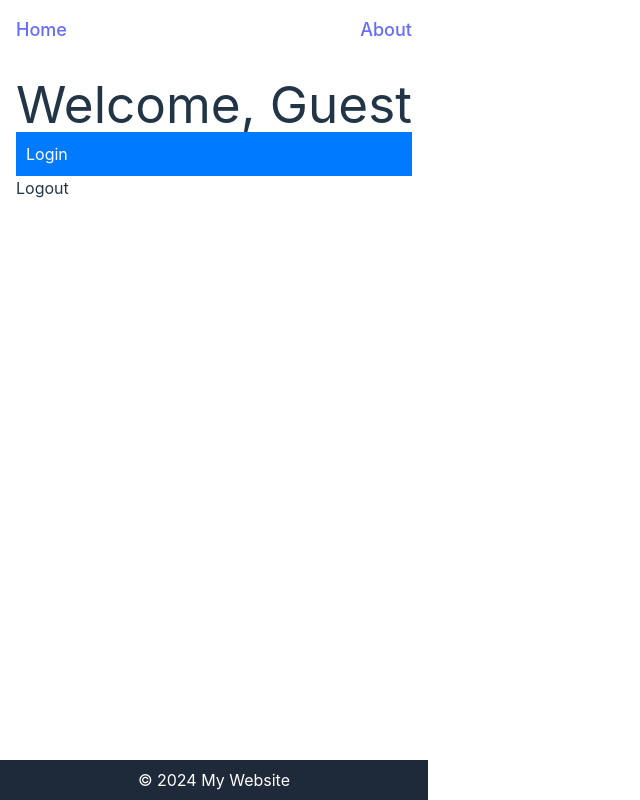
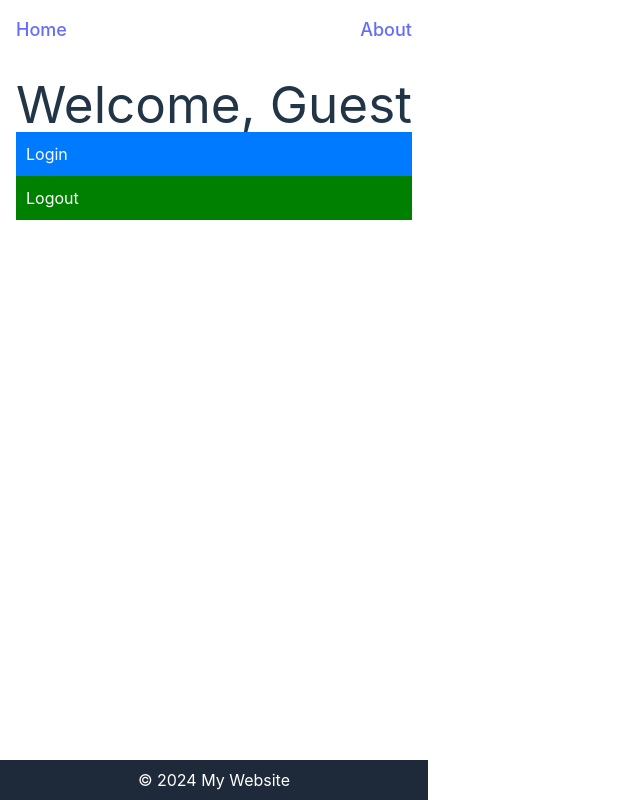
Before and after one commit to gitdevjin/ink-and-insights-ui, a React app: page / in a window 1280 px wide. Shown: the whole page, without its empty margins (0-640 px from the left). Built offline with nearby package versions, Linux system fonts and the light colour scheme; no server answers; the HTML template or start-up script is replaced by a standard one.

Commit message:
googleLogin implemented for ui

```diff
--- a/src/Components/Body/Home.tsx
+++ b/src/Components/Body/Home.tsx
@@ -17,7 +17,17 @@ export default function Home() {
       >
         Login
       </div>
-      <div onClick={logout}>Logout</div>
+      <div
+        onClick={logout}
+        style={{
+          cursor: "pointer",
+          padding: "10px",
+          background: "green",
+          color: "white",
+        }}
+      >
+        Logout
+      </div>
     </div>
   );
 }
--- a/src/auth/OAuthCallback.tsx
+++ b/src/auth/OAuthCallback.tsx
@@ -8,10 +8,10 @@ const OAuthCallback = () => {
 
   useEffect(() => {
     const params = new URLSearchParams(window.location.hash.replace("#", "?"));
-    const code = params.get("access_token");
+    const googleToken = params.get("access_token");
 
-    if (code) {
-      login(code)
+    if (googleToken) {
+      login(googleToken)
         .then(() => {
           navigate("/"); // Redirect to home after login
         })
@@ -23,7 +23,7 @@ const OAuthCallback = () => {
       console.log("No authorization code found in URL");
       navigate("/");
     }
-  }, [login, navigate]);
+  }, [navigate]);
 
   return <div>Redirecting...</div>;
 };
--- a/src/hooks/use-user.tsx
+++ b/src/hooks/use-user.tsx
@@ -30,7 +30,9 @@ interface UserProviderProps {
 
 export const UserProvider = ({ children }: UserProviderProps) => {
   const [user, setUser] = useState<User | null>(null);
-  let accessToken = localStorage.getItem("accessToken");
+  const [accessToken, setAccessToken] = useState<string | null>(
+    localStorage.getItem("accessToken")
+  );
 
   const refreshAccessToken = async () => {
     try {
@@ -46,11 +48,12 @@ export const UserProvider = ({ children }: UserProviderProps) => {
 
       const data = await response.json();
       localStorage.setItem("accessToken", data.accessToken);
-      accessToken = localStorage.getItem("accessToken");
+      setAccessToken(data.accessToken);
 
       const decoded = jwtDecode<JwtPayload>(data.accessToken);
       setUser({ email: decoded.email, name: decoded.name });
-    } catch {
+    } catch (err) {
+      console.log(err);
       logout();
     }
   };
@@ -70,7 +73,7 @@ export const UserProvider = ({ children }: UserProviderProps) => {
       credentials: "include",
     });
     localStorage.removeItem("accessToken");
-    accessToken = localStorage.getItem("accessToken");
+    setAccessToken(null);
     setUser(null);
   };
 
@@ -80,6 +83,7 @@ export const UserProvider = ({ children }: UserProviderProps) => {
       {
         method: "POST",
         headers: { "Content-Type": "application/json" },
+        credentials: "include",
         body: JSON.stringify({ googleAccessToken }),
       }
     );
@@ -88,7 +92,7 @@ export const UserProvider = ({ children }: UserProviderProps) => {
 
     const data = await response.json();
     localStorage.setItem("accessToken", data.accessToken);
-    accessToken = localStorage.getItem("accessToken");
+    setAccessToken(data.access_token);
 
     const decoded = jwtDecode<JwtPayload>(data.accessToken);
     setUser({ email: decoded.email, name: decoded.name });
```
Also changed, not shown: src/main.tsx (+6 -6 lines).
